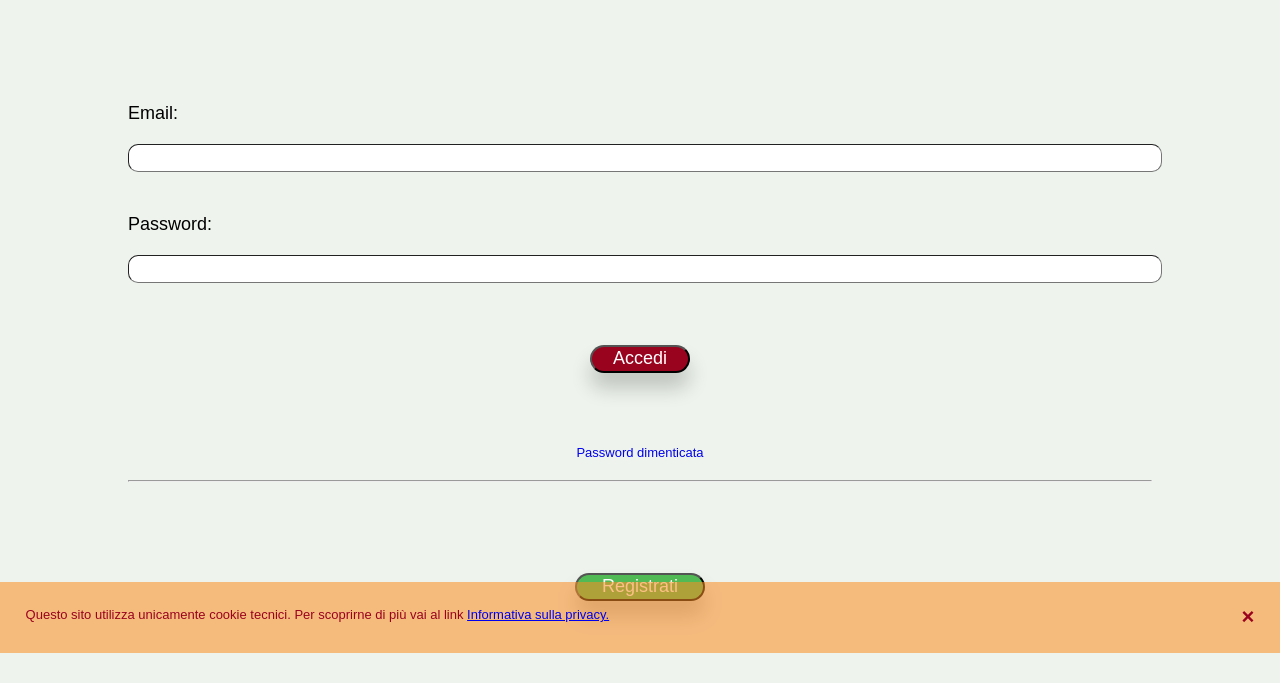
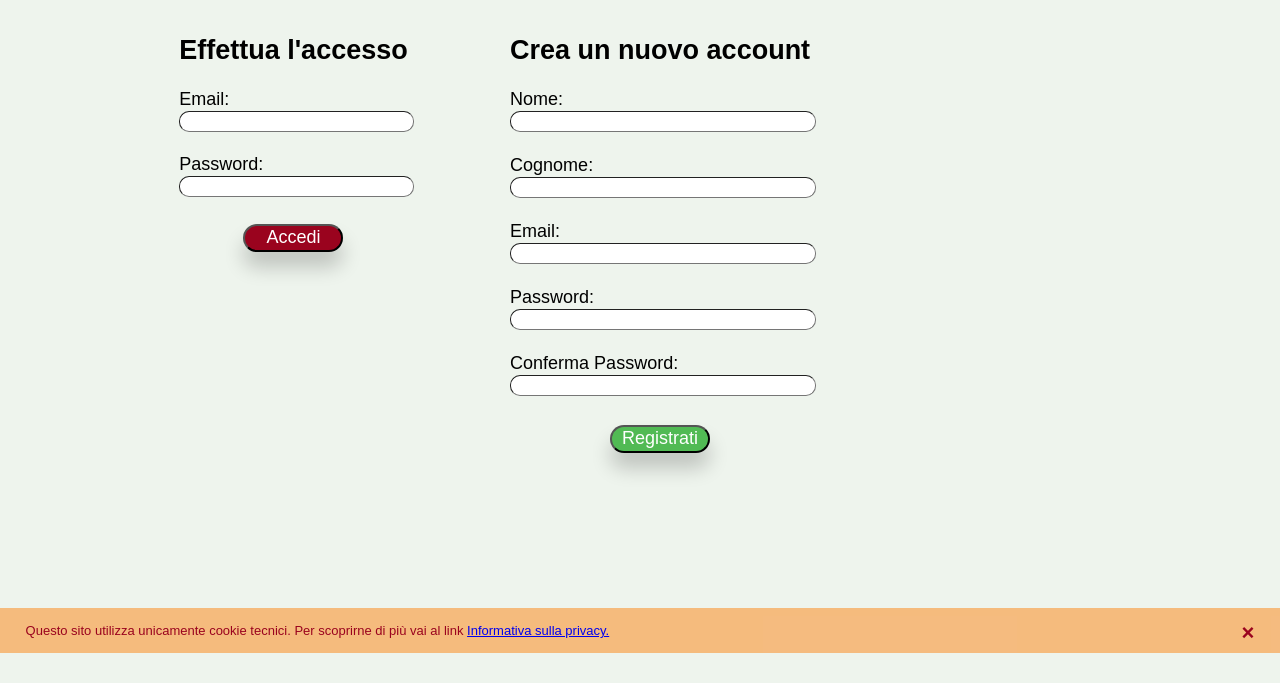
Before and after one commit to rickpepp/TecWeb, a PHP site: page /template/login.html in a window 1280 px wide. Shown: the part 147-830 px from the top of the page. After the commit the page ends 800 px from the top, so only its background shows below. Run offline with PHP 8.4, Linux system fonts and the light colour scheme.

Commit message:
Prima parte media query login

```diff
--- a/src/css/login.css
+++ b/src/css/login.css
@@ -26,7 +26,7 @@ header {
 
 header img {
     max-height: 60px;
-    padding: 2px 0 2px
+    padding: 2px 0 2px;
 }
 
 main {
@@ -108,7 +108,7 @@ main section footer a:visited{
 }
 
 body>footer {
-    padding: 2%;
+    padding: 15px 2% 10px;
     background-color: rgba(251, 140, 36, 0.55);
     color: #9a031e;
     position: absolute;
@@ -136,3 +136,48 @@ p {
     margin:0;
     padding: 0;
 }
+
+@media screen and (min-width: 768px) {
+    main {
+        display: inline-block;
+        width: 80%;
+        vertical-align: top;
+        padding-top: 1%;
+    }
+
+    section {
+        display: inline-block;
+        padding: 0 5% 0;
+        vertical-align: top;
+    }
+
+    aside, h2 {
+        display: inline-block;
+    }
+
+    aside {
+        padding: 0 5% 0;
+    }
+
+    input[type="text"], input[type="password"] {
+        margin: 0.5% 0;
+        padding: 2px;
+        font-size: small;
+    }
+
+    input[value="Registrati"][type="submit"]{
+        background-color: #51ba54;
+    }
+
+    input[value="Registrati"][type="submit"]:hover{
+        box-shadow: 0px 15px 20px rgba(81, 186, 84, 0.6);
+    }
+
+    aside footer {
+        text-align: center;
+    }
+
+    section>footer {
+        display: none;
+    }
+}
--- a/src/template/login.html
+++ b/src/template/login.html
@@ -3,6 +3,7 @@
     <head>
         <title>TinkleArt</title>
         <meta charset="UTF-8"/>
+        <meta name="viewport" content="width=device-width,initial-scale=1.0"/>
         <link rel="stylesheet" href="../css/login.css"/>
     </head>
     <body>
@@ -12,7 +13,7 @@
         <main>
             <section>
                 <form>
-                    <h2>Effettua l'accesso</h2>
+                    <h2>Effettua l'accesso</h2><br>
                     <label>Email:<input type="text" name="email_accesso"></label><br>
                     <label>Password:<input type="password" name="password_accesso"></label><br>
                     <footer>
@@ -26,7 +27,7 @@
                 </footer>
             </section><aside>
                 <form>
-                    <h2>Crea un nuovo account</h2>
+                    <h2>Crea un nuovo account</h2><br>
                     <label>Nome:<input type="text" name="nome_registrazione"></label><br>
                     <label>Cognome:<input type="password" name="cognome_registrazione"></label><br>
                     <label>Email:<input type="text" name="email_registrazione"></label><br>
```
